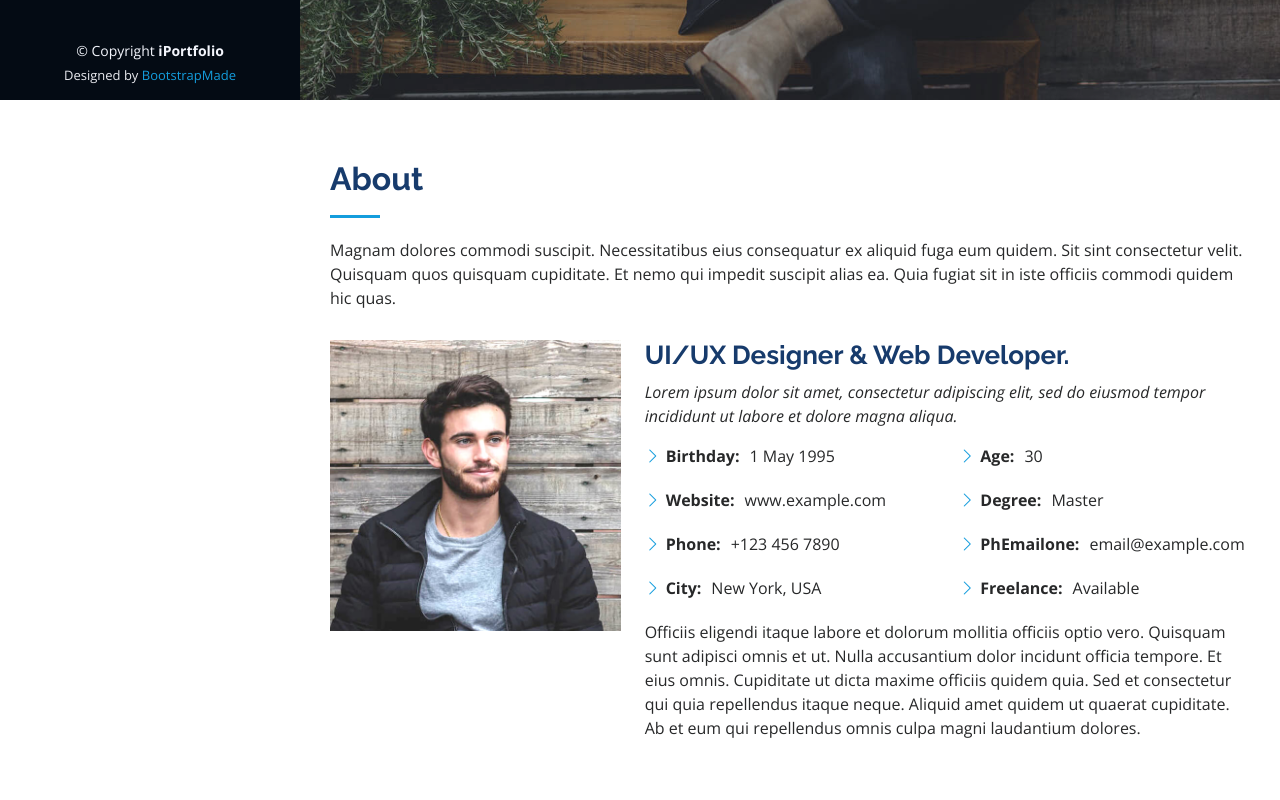
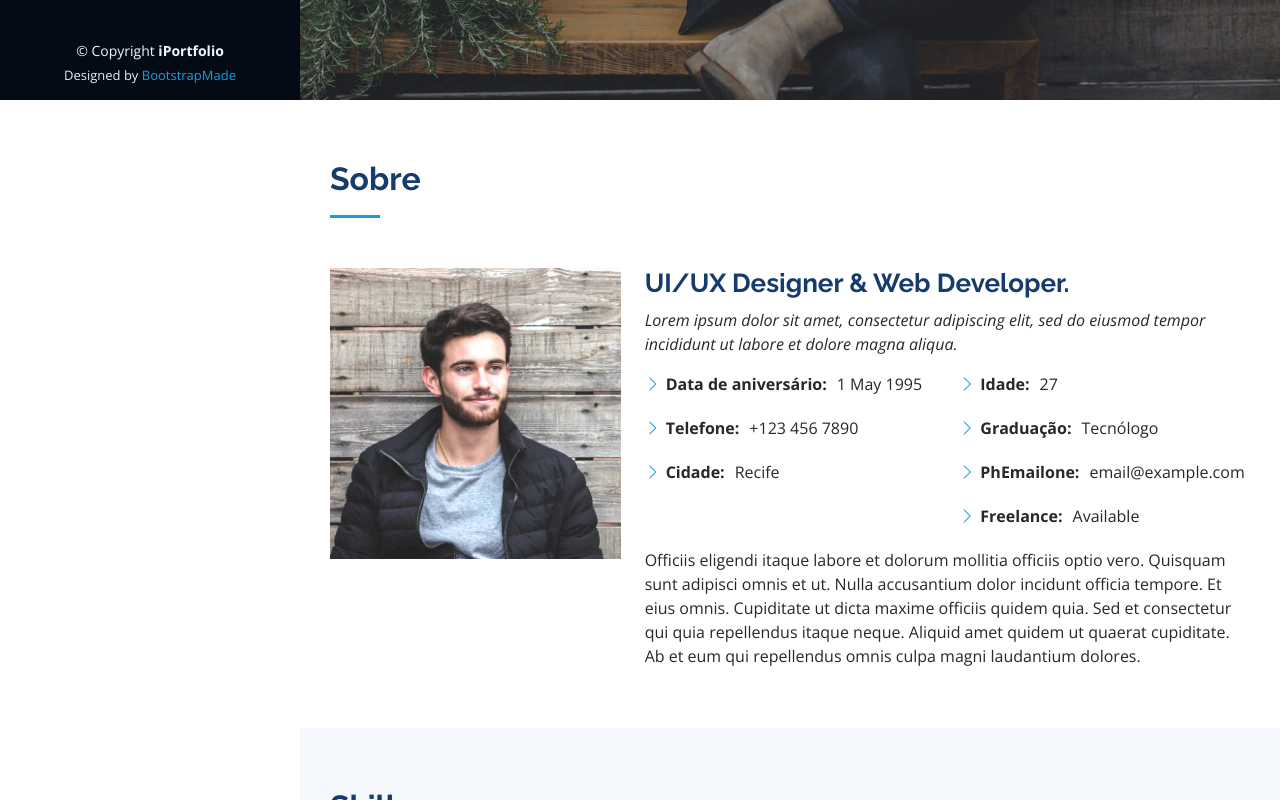
Before and after one commit to alessandroHenrique/exemplo_portfolio, a plain HTML site: page index.html in a window 1280 px wide. Shown: the part 700-1500 px from the top of the page. Drawn offline with nearby package versions, Linux system fonts and the light colour scheme.

Commit message:
Traduz sessão about

```diff
--- a/index.html
+++ b/index.html
@@ -84,8 +84,7 @@
       <div class="container">
 
         <div class="section-title">
-          <h2>About</h2>
-          <p>Magnam dolores commodi suscipit. Necessitatibus eius consequatur ex aliquid fuga eum quidem. Sit sint consectetur velit. Quisquam quos quisquam cupiditate. Et nemo qui impedit suscipit alias ea. Quia fugiat sit in iste officiis commodi quidem hic quas.</p>
+          <h2>Sobre</h2>
         </div>
 
         <div class="row">
@@ -101,16 +100,15 @@
             <div class="row">
               <div class="col-lg-6">
                 <ul>
-                  <li><i class="bi bi-chevron-right"></i> <strong>Birthday:</strong> <span>1 May 1995</span></li>
-                  <li><i class="bi bi-chevron-right"></i> <strong>Website:</strong> <span>www.example.com</span></li>
-                  <li><i class="bi bi-chevron-right"></i> <strong>Phone:</strong> <span>+123 456 7890</span></li>
-                  <li><i class="bi bi-chevron-right"></i> <strong>City:</strong> <span>New York, USA</span></li>
+                  <li><i class="bi bi-chevron-right"></i> <strong>Data de aniversário:</strong> <span>1 May 1995</span></li>
+                  <li><i class="bi bi-chevron-right"></i> <strong>Telefone:</strong> <span>+123 456 7890</span></li>
+                  <li><i class="bi bi-chevron-right"></i> <strong>Cidade:</strong> <span>Recife</span></li>
                 </ul>
               </div>
               <div class="col-lg-6">
                 <ul>
-                  <li><i class="bi bi-chevron-right"></i> <strong>Age:</strong> <span>30</span></li>
-                  <li><i class="bi bi-chevron-right"></i> <strong>Degree:</strong> <span>Master</span></li>
+                  <li><i class="bi bi-chevron-right"></i> <strong>Idade:</strong> <span>27</span></li>
+                  <li><i class="bi bi-chevron-right"></i> <strong>Graduação:</strong> <span>Tecnólogo</span></li>
                   <li><i class="bi bi-chevron-right"></i> <strong>PhEmailone:</strong> <span>email@example.com</span></li>
                   <li><i class="bi bi-chevron-right"></i> <strong>Freelance:</strong> <span>Available</span></li>
                 </ul>
```
